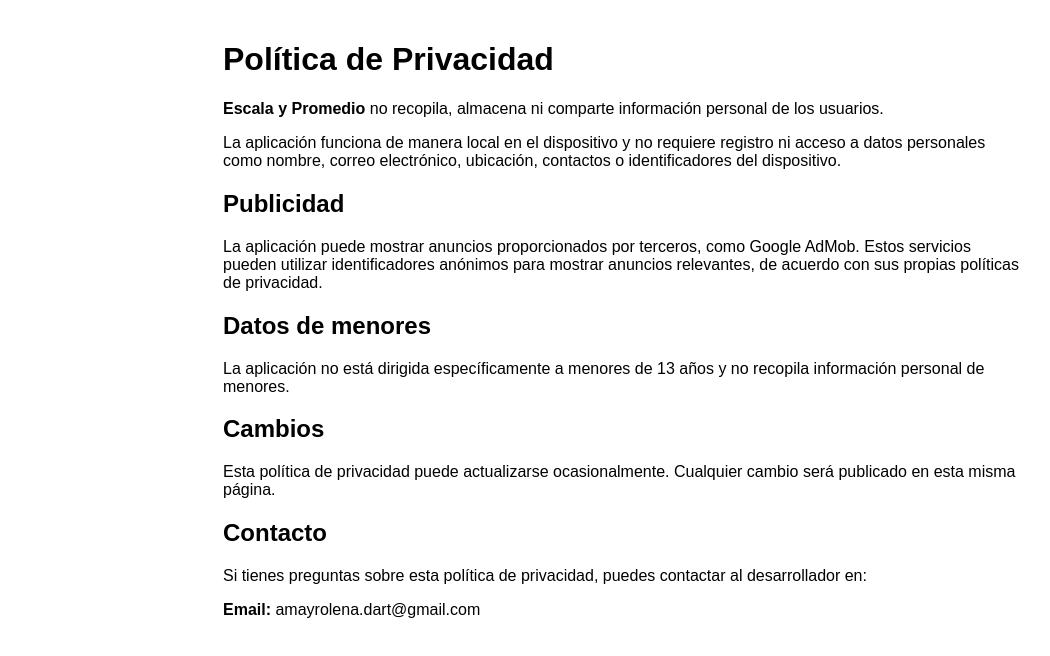
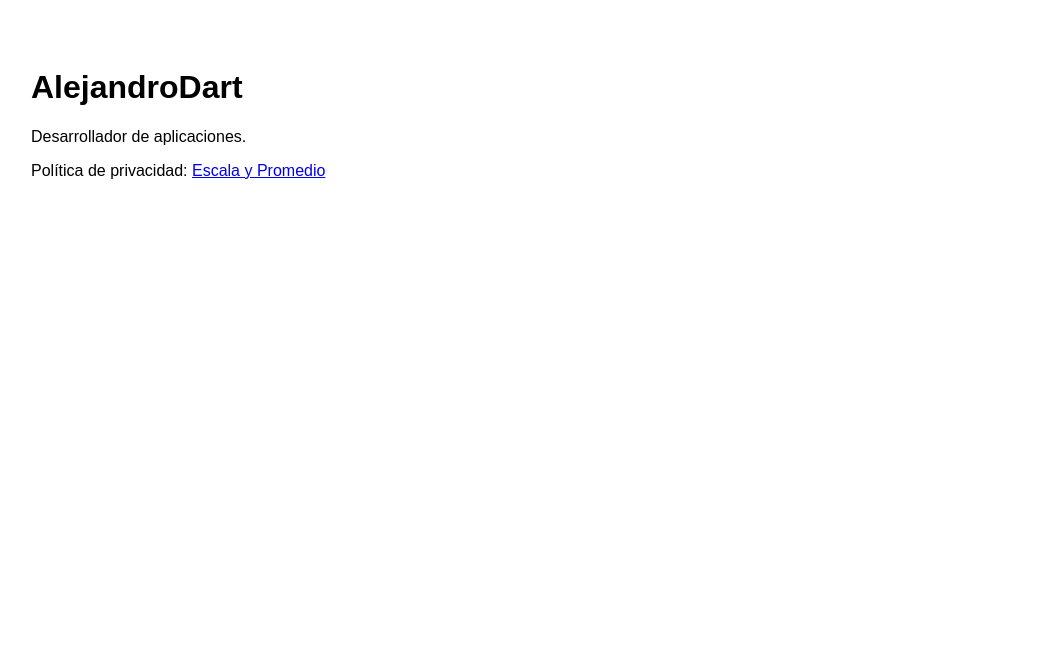
Before and after one commit to AlejandroDart/AlejandroDart.github.io, a plain HTML site: page index.html in a window 1280 px wide. Shown: the whole page, without its empty margins (17-1067 px from the left). Drawn offline with Linux system fonts and the light colour scheme.

Commit message:
Update index.html

```diff
--- a/index.html
+++ b/index.html
@@ -2,27 +2,14 @@
 <html lang="es">
 <head>
   <meta charset="UTF-8">
-  <title>Política de Privacidad</title>
-  <meta name="viewport" content="width=device-width, initial-scale=1.0">
+  <title>AlejandroDart</title>
 </head>
-<body style="font-family: Arial, sans-serif; max-width: 800px; margin: auto; padding: 20px;">
-  <h1>Política de Privacidad</h1>
-
-  <p><strong>Escala y Promedio</strong> no recopila, almacena ni comparte información personal de los usuarios.</p>
-
-  <p>La aplicación funciona de manera local en el dispositivo y no requiere registro ni acceso a datos personales como nombre, correo electrónico, ubicación, contactos o identificadores del dispositivo.</p>
-
-  <h2>Publicidad</h2>
-  <p>La aplicación puede mostrar anuncios proporcionados por terceros, como Google AdMob. Estos servicios pueden utilizar identificadores anónimos para mostrar anuncios relevantes, de acuerdo con sus propias políticas de privacidad.</p>
-
-  <h2>Datos de menores</h2>
-  <p>La aplicación no está dirigida específicamente a menores de 13 años y no recopila información personal de menores.</p>
-
-  <h2>Cambios</h2>
-  <p>Esta política de privacidad puede actualizarse ocasionalmente. Cualquier cambio será publicado en esta misma página.</p>
-
-  <h2>Contacto</h2>
-  <p>Si tienes preguntas sobre esta política de privacidad, puedes contactar al desarrollador en:</p>
-  <p><strong>Email:</strong> amayrolena.dart@gmail.com</p>
+<body style="font-family: Arial; padding: 40px;">
+  <h1>AlejandroDart</h1>
+  <p>Desarrollador de aplicaciones.</p>
+  <p>
+    Política de privacidad:
+    <a href="/escala-promedio/">Escala y Promedio</a>
+  </p>
 </body>
 </html>
```
